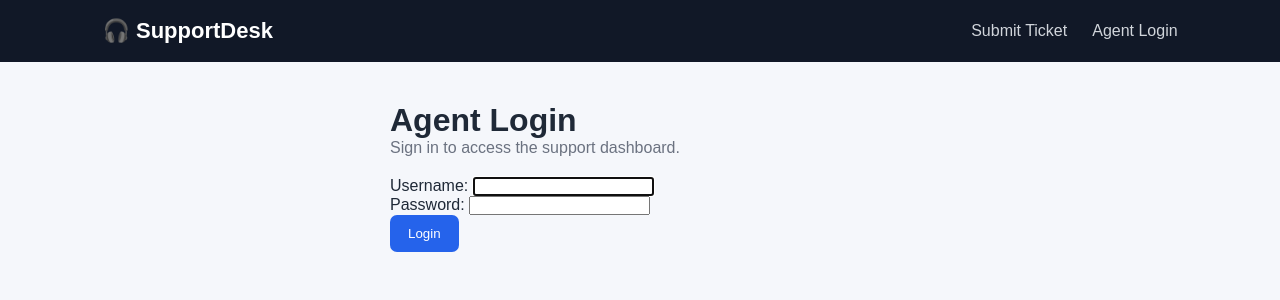
After one commit to Sikafutro14/customer-support-ticket-system, a Django app: page /accounts/login/ in a window 1280 px wide. The commit adds this page. Shown: the top 300 px of the page. Run offline with Django 5.2, Linux system fonts and the light colour scheme.

Commit message:
Add agent authentication and protected dashboard

```diff
--- a/supportdesk/settings.py
+++ b/supportdesk/settings.py
@@ -127,3 +127,6 @@ STATIC_URL = 'static/'
 # https://docs.djangoproject.com/en/5.2/ref/settings/#default-auto-field
 
 DEFAULT_AUTO_FIELD = 'django.db.models.BigAutoField'
+
+LOGIN_REDIRECT_URL = "/tickets/"
+LOGOUT_REDIRECT_URL = "/accounts/login/"
--- a/supportdesk/urls.py
+++ b/supportdesk/urls.py
@@ -18,7 +18,9 @@ from django.contrib import admin
 from django.urls import path, include
 
 urlpatterns = [
-    path('admin/', admin.site.urls),
-     path('', include('tickets.urls')),
+    path("admin/", admin.site.urls),
+    path("accounts/", include("django.contrib.auth.urls")),
+
+    path("", include("tickets.urls")),
 
 ]
--- /dev/null
+++ b/tickets/templates/registration/login.html
@@ -0,0 +1,29 @@
+{% extends "tickets/base.html" %}
+
+{% block title %}
+Agent Login | SupportDesk
+{% endblock %}
+
+{% block content %}
+
+<div class="ticket-card" style="max-width: 500px; margin: 40px auto;">
+
+    <h1>Agent Login</h1>
+
+    <p style="color: #6b7280; margin-bottom: 20px;">
+        Sign in to access the support dashboard.
+    </p>
+
+    <form method="POST">
+        {% csrf_token %}
+
+        {{ form.as_p }}
+
+        <button type="submit" class="btn">
+            Login
+        </button>
+    </form>
+
+</div>
+
+{% endblock %}
--- a/tickets/templates/tickets/base.html
+++ b/tickets/templates/tickets/base.html
@@ -1,5 +1,6 @@
 <!DOCTYPE html>
 <html lang="en">
+
 <head>
     <meta charset="UTF-8">
     <meta name="viewport" content="width=device-width, initial-scale=1.0">
@@ -19,6 +20,7 @@
             color: #1f2937;
         }
 
+        /* NAVIGATION */
         nav {
             background: #111827;
             color: white;
@@ -33,6 +35,11 @@
             font-weight: bold;
         }
 
+        .nav-links {
+            display: flex;
+            align-items: center;
+        }
+
         nav a {
             color: #d1d5db;
             text-decoration: none;
@@ -43,12 +50,32 @@
             color: white;
         }
 
+        /* LOGOUT BUTTON */
+        .logout-form {
+            display: inline;
+        }
+
+        .logout-btn {
+            background: none;
+            border: none;
+            color: #d1d5db;
+            margin-left: 25px;
+            cursor: pointer;
+            font: inherit;
+        }
+
+        .logout-btn:hover {
+            color: white;
+        }
+
+        /* PAGE CONTAINER */
         .container {
             width: 90%;
             max-width: 1200px;
             margin: 40px auto;
         }
 
+        /* BUTTONS */
         .btn {
             display: inline-block;
             background: #2563eb;
@@ -67,24 +94,53 @@
 
     {% block extra_css %}
     {% endblock %}
+
 </head>
 
 <body>
 
+    <!-- NAVIGATION -->
     <nav>
 
         <div class="logo">
             🎧 SupportDesk
         </div>
 
-    <div>
+        <div class="nav-links">
+
             <a href="/">Submit Ticket</a>
+
+            {% if user.is_authenticated %}
+
                 <a href="/tickets/">Dashboard</a>
                 <a href="/admin/">Admin</a>
+
+                <form method="POST"
+                      action="{% url 'logout' %}"
+                      class="logout-form">
+
+                    {% csrf_token %}
+
+                    <button type="submit" class="logout-btn">
+                        Logout
+                    </button>
+
+                </form>
+
+            {% else %}
+
+                <a href="{% url 'login' %}">
+                    Agent Login
+                </a>
+
+            {% endif %}
+
         </div>
 
     </nav>
 
+
+    <!-- MAIN PAGE CONTENT -->
     <main class="container">
 
         {% block content %}
@@ -93,4 +149,5 @@
     </main>
 
 </body>
+
 </html>
--- a/tickets/views.py
+++ b/tickets/views.py
@@ -1,4 +1,6 @@
 from django.shortcuts import render, redirect, get_object_or_404
+from django.contrib.auth.decorators import login_required
+
 from .forms import TicketForm, TicketUpdateForm
 from .models import Ticket
 
@@ -28,6 +30,7 @@ def ticket_success(request):
     )
 
 
+@login_required
 def ticket_list(request):
     tickets = Ticket.objects.all().order_by("-created_at")
 
@@ -72,6 +75,7 @@ def ticket_list(request):
     )
 
 
+@login_required
 def ticket_detail(request, ticket_id):
     ticket = get_object_or_404(Ticket, id=ticket_id)
 
```
Lines whose indentation alone changed are shown as unchanged.
